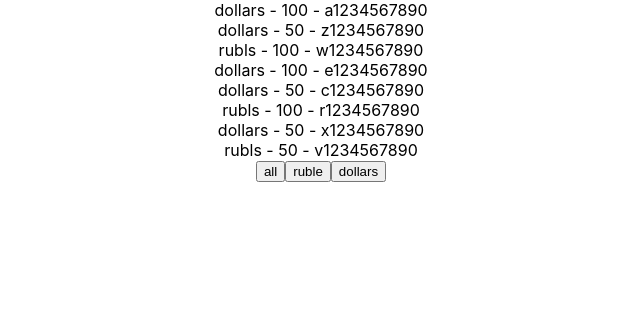
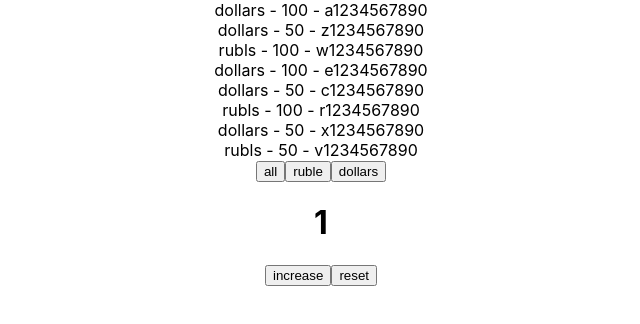
Before and after one commit to AndriiPrysiazhniuk/RepoForTestingHooks, a React (Create React App) app: page / in a window 1280 px wide. Shown: the top 324 px of the page, without its empty margins (319-959 px from the left). Built offline with nearby package versions, Linux system fonts and the light colour scheme.

Commit message:
combined both little training projects: filter and counter

```diff
--- a/src/App.tsx
+++ b/src/App.tsx
@@ -27,12 +27,26 @@ export const App = () => {
              currentMoney = money.filter(el => el.banknots === 'rubls')
         }
         const onClickFilterHandler = (NameButton:FitlerType) => {
-            // setMoney(title)
             setFilter(NameButton)
         }
 
 
-        return (
+    const [num, setNum] = useState(1)
+    const increaseNum = () => {
+        if (num >= 0 && num<10) {
+            // num <= 10
+            setNum(num + 1)
+        }
+        if(num ===10 ){
+            setNum(0)
+        }
+    }
+    const resetNum=()=>{
+        setNum(0)
+    }
+
+
+    return (
             <div className={'App'}>
                 {currentMoney.map(el => {
                     return (
@@ -47,40 +61,9 @@ export const App = () => {
                 <Button title={'ruble'} callback={() => onClickFilterHandler('rubles')}/>
                 <Button title={'dollars'} callback={() => onClickFilterHandler('dollars')}/>
 
-                {/*<h1>{num}</h1>*/}
-                {/*<Button title={'reset'} callback={resetNum}/>*/}
+                <h1>{num}</h1>
+                <Button title={'increase'} callback={increaseNum}/>
+                <Button title={'reset'} callback={resetNum}/>
             </div>
         );
     }
-
-
-
-
-
-
-
-
-
-
-
-
-
-
-
-
-
-
-//  let num =1
-//     const [num, setNum] = useState(1)
-//     const increaseNum = () => {
-//         if (num >= 0 && num<10) {
-//             // num <= 10
-//             setNum(num + 1)
-//         }
-//         if(num ===10 ){
-//             setNum(0)
-//         }
-//     }
-//     const resetNum=()=>{
-//         setNum(0)
-//     }
```
